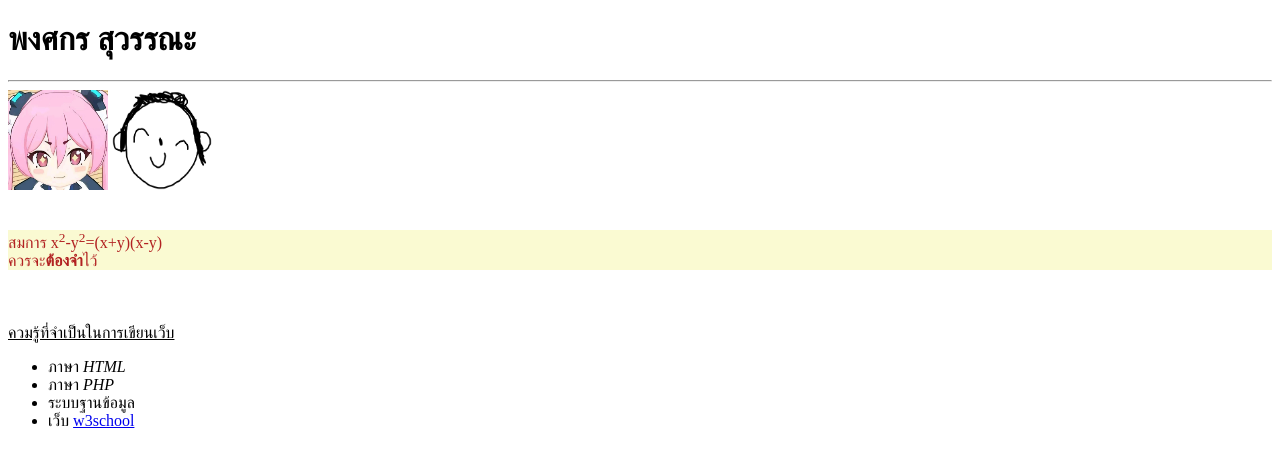
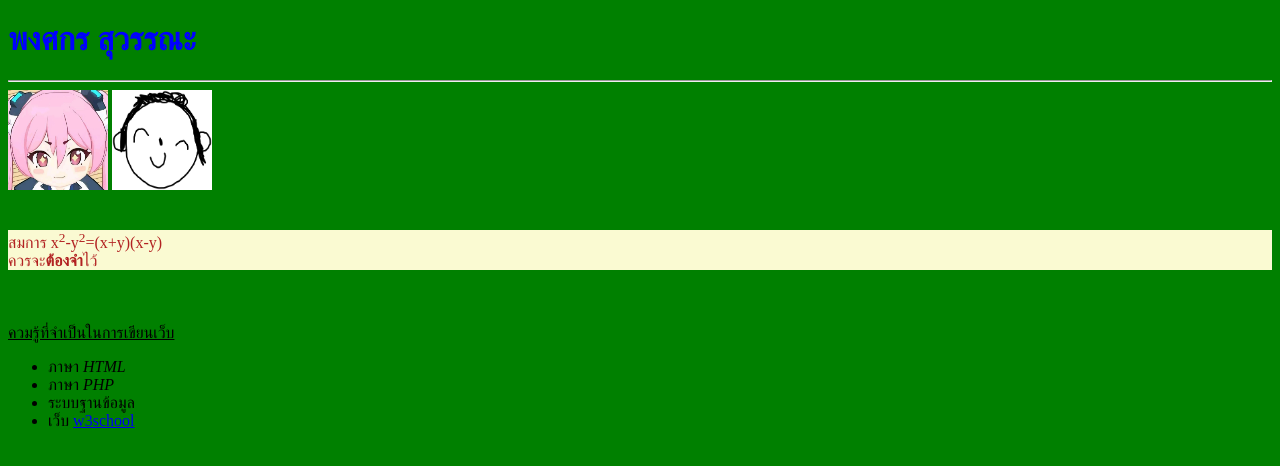
Before and after one commit to Phongsakorn1415/Github-destop-project, a plain HTML site: page index.html in a window 1280 px wide. Drawn offline with Linux system fonts and the light colour scheme.

Commit message:
css internal
css internal

```diff
--- a/index.html
+++ b/index.html
@@ -5,6 +5,15 @@
     <meta charset="UTF-8">
     <meta name="viewport" content="width=device-width, initial-scale=1.0">
     <title>Page Title</title>
+    <style type="text/css">
+        body {
+            background-color: green;
+        }
+
+        h1 {
+            color: blue;
+        }
+    </style>
 </head>
 
 <body>
```
